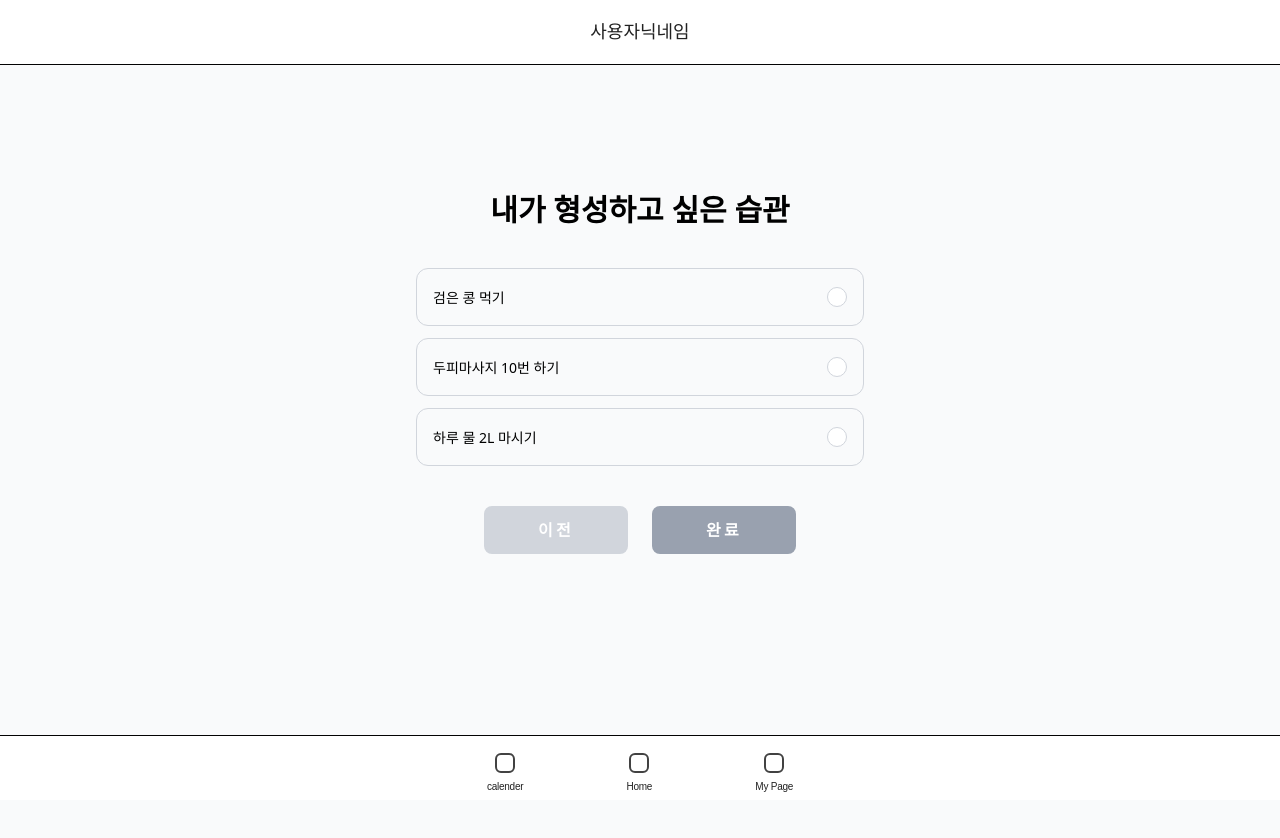
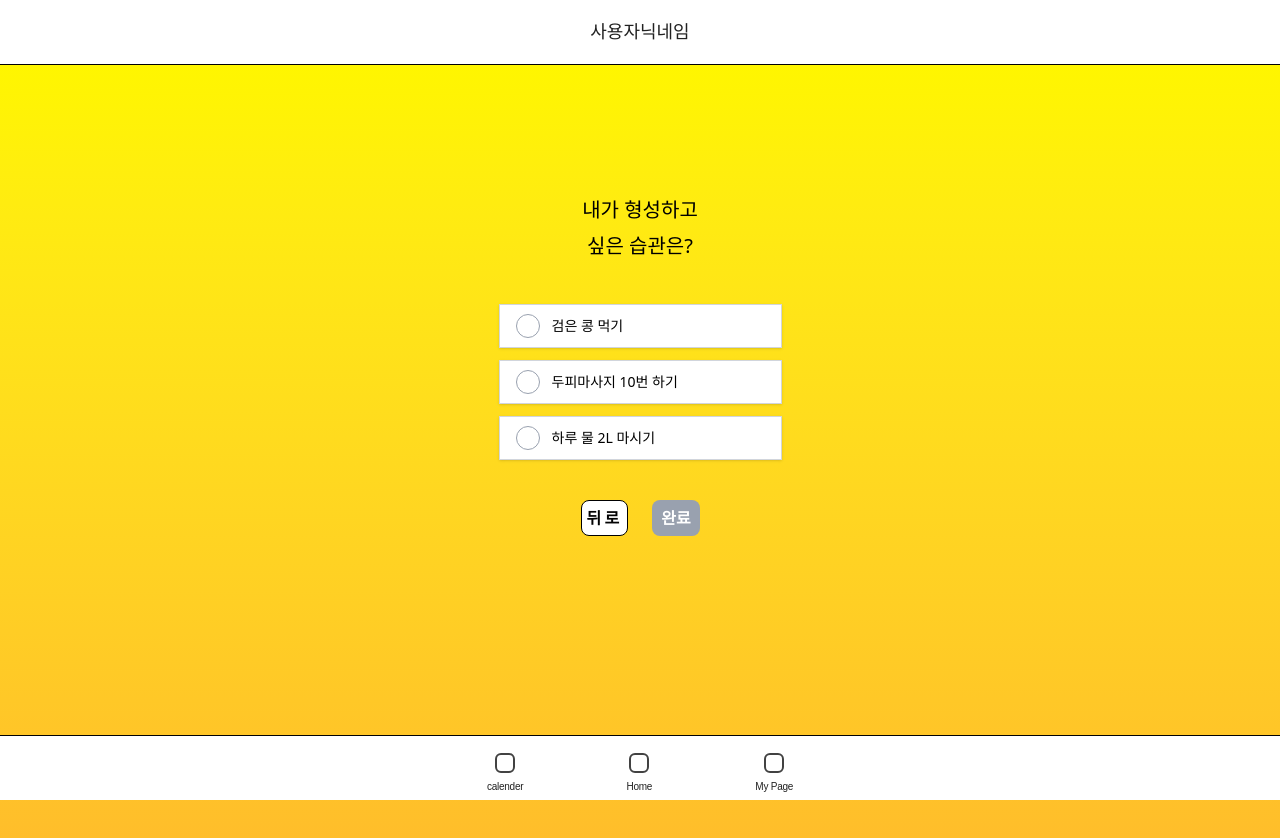
Before and after one commit to sinchon-oneTrillion/Frontend, a React (Vite) app: page /onboarding/select in a window 1280 px wide. Shown: the top 838 px of the page. Built offline with nearby package versions, Linux system fonts and the light colour scheme.

Commit message:
feat: onboarding 디자인 수정

```diff
--- /dev/null
+++ b/src/apis/cards.js
@@ -0,0 +1,42 @@
+// src/apis/cards.js
+import client from './client';
+
+const rethrow = (label, err) => {
+  console.groupCollapsed(`%c[API ERR] ${label}`, 'color:#ef4444');
+  console.log('✗ message:', err?.message);
+  console.log('✗ response.status:', err?.response?.status);
+  console.log('✗ response.data:', err?.response?.data);
+  console.groupEnd();
+  throw new Error(
+    err?.response?.data?.message || err?.message || 'Request failed'
+  );
+};
+
+/** 카드 초기 리스트 선택
+ * POST /api/cards/choice/{nickname}
+ * body: { cards: string[] }
+ * res:  { httpStatus: "CREATED", card_count: number }
+ */
+export const chooseInitialCards = async (nickname, cards = []) => {
+  if (!nickname) throw new Error('닉네임이 필요합니다');
+  const url = `/api/cards/choice/${encodeURIComponent(nickname)}`;
+  const body = { cards };
+
+  console.groupCollapsed('%c[API REQ] chooseInitialCards', 'color:#0ea5e9');
+  console.log('→ url:', url);
+  console.log('→ body:', body);
+  console.groupEnd();
+
+  try {
+    const { data, status } = await client.post(url, body);
+
+    console.groupCollapsed('%c[API RES] chooseInitialCards', 'color:#22c55e');
+    console.log('✓ status:', status);
+    console.log('✓ data:', data); // { httpStatus, card_count }
+    console.groupEnd();
+
+    return data;
+  } catch (err) {
+    rethrow('chooseInitialCards', err);
+  }
+};
--- a/src/pages/Mypage.jsx
+++ b/src/pages/Mypage.jsx
@@ -15,16 +15,15 @@ const normalize = (s) => (s || '').replace(/\s+/g, '').trim();
 export default function Mypage() {
   const nicknameParam = localStorage.getItem('onboarding_nickname') || '';
 
-  const [nickname, setNickname] = useState(''); // 서버 닉네임 (없으면 빈문자)
-  const [origCards, setOrigCards] = useState([]); // 서버 원본(활성)
-  const [selected, setSelected] = useState([]); // 현재 UI 선택(토글)
+  const [nickname, setNickname] = useState('');
+  const [origCards, setOrigCards] = useState([]);
+  const [selected, setSelected] = useState([]);
   const [loading, setLoading] = useState(true);
   const [saving, setSaving] = useState(false);
-  const [errorMsg, setErrorMsg] = useState(''); // 에러 메시지(화면은 계속 렌더)
+  const [errorMsg, setErrorMsg] = useState(''); // 화면에는 표시하지 않지만 내부적으로만 사용
 
-  // ------- 초기 조회 -------
+  // 초기 조회
   useEffect(() => {
-    // 닉네임 자체가 없으면 API 호출 안 하고 UI만 렌더
     if (!nicknameParam) {
       setErrorMsg('닉네임 정보를 찾을 수 없어 임시로 [-]로 표시합니다.');
       setNickname('');
@@ -37,7 +36,7 @@ export default function Mypage() {
     (async () => {
       try {
         setLoading(true);
-        const data = await getMypage(nicknameParam); // 콘솔로그는 api 레이어에서 출력
+        const data = await getMypage(nicknameParam);
         setNickname(data?.nickname || '');
 
         const serverCards = Array.isArray(data?.cards) ? data.cards : [];
@@ -48,12 +47,10 @@ export default function Mypage() {
 
         setOrigCards(initSelected);
         setSelected(initSelected);
-        setErrorMsg(''); // 성공 시 에러 배너 제거
+        setErrorMsg('');
       } catch (e) {
-        // 실패해도 화면은 계속 보여줌
-        setErrorMsg(
-          e?.message || '마이페이지 조회 실패. 닉네임을 [-]로 표시합니다.'
-        );
+        // 실패해도 화면은 계속 렌더. 배너는 안 보임.
+        setErrorMsg(e?.message || '마이페이지 조회 실패.');
         setNickname('');
         setOrigCards([]);
         setSelected([]);
@@ -63,7 +60,7 @@ export default function Mypage() {
     })();
   }, [nicknameParam]);
 
-  // ------- 비교/토글 -------
+  // 비교/토글
   const selectedSet = useMemo(() => new Set(selected), [selected]);
   const origSet = useMemo(() => new Set(origCards), [origCards]);
 
@@ -82,11 +79,10 @@ export default function Mypage() {
       s.includes(label) ? s.filter((x) => x !== label) : [...s, label]
     );
 
-  // ------- 저장(수정 반영) -------
+  // 저장
   const save = async () => {
     if (saving) return;
 
-    // 닉네임이 없으면 저장 불가 (UI는 보이되, 저장 시 안내)
     if (!nicknameParam) {
       alert(
         '닉네임 정보가 없어 저장할 수 없습니다. 로그인/회원가입을 진행해 주세요.'
@@ -108,7 +104,7 @@ export default function Mypage() {
       console.log('remove_cards:', removeCards);
       console.groupEnd();
 
-      const data = await patchMypage(nicknameParam, addCards, removeCards); // 콘솔로그는 api 레이어에서 출력
+      const data = await patchMypage(nicknameParam, addCards, removeCards);
 
       const serverCards = Array.isArray(data?.cards) ? data.cards : [];
       const normalizedSet = new Set(serverCards.map(normalize));
@@ -127,7 +123,6 @@ export default function Mypage() {
     }
   };
 
-  // ------- UI -------
   if (loading) {
     return (
       <Container className="max-w-[720px] mx-auto">
@@ -138,23 +133,17 @@ export default function Mypage() {
 
   return (
     <Container className="max-w-[720px] mx-auto !pt-16 md:!pt-20">
-      에러/안내 배너 (있을 때만 표시)
-      {errorMsg && (
-        <div className="mb-4 rounded-md bg-yellow-50 text-yellow-800 px-3 py-2 text-sm">
-          {errorMsg}
-        </div>
-      )}
       <section className="-mt-2 mb-8">
         <h2 className="mb-2 text-base text-gray-700">닉네임</h2>
         <div className="text-[20px] font-light tracking-[0.25em] uppercase text-gray-400">
           {nickname && nickname.trim() ? nickname : '로그인을 해주세요'}
         </div>
       </section>
-      {/* 제목 */}
+
       <h3 className="mb-6 text-[18px] font-semibold whitespace-nowrap">
         내가 형성하고 싶은 습관 <span className="text-red-500">[수정하기]</span>
       </h3>
-      {/* 카드 리스트 */}
+
       <ul className="space-y-4">
         {ALL_CARDS.map((label) => {
           const active = selectedSet.has(label);
@@ -175,6 +164,7 @@ export default function Mypage() {
           );
         })}
       </ul>
+
       <div className="mt-12 flex items-center justify-center">
         <button
           type="button"
--- a/src/pages/Splash.jsx
+++ b/src/pages/Splash.jsx
@@ -16,7 +16,7 @@ export default function Splash({ next = '/onboarding', duration = 2000 }) {
   }, [navigate, next, duration]);
 
   return (
-    <div className="fixed inset-0 z-[1000] flex items-center justify-center bg-white">
+    <div className="fixed inset-0 z-[1000] flex items-center justify-center bg-[#FFF600]">
       <img src={logo} alt="saechi" className="w-90 h-90" />
     </div>
   );
--- a/src/pages/onboarding/Landing.jsx
+++ b/src/pages/onboarding/Landing.jsx
@@ -9,7 +9,8 @@ export default function Landing() {
       <div className="flex items-center justify-center gap-4 mt-[30vh]">
         <button
           onClick={() => navigate('/onboarding/login')}
-          className="h-12 w-28 rounded-lg bg-gray-300 text-white font-semibold"
+          className="h-12 w-28 rounded-lg bg-white text-[#020202] font-semibold border border-blakc
+          "
         >
           로그인
         </button>
--- a/src/pages/onboarding/SelectView.jsx
+++ b/src/pages/onboarding/SelectView.jsx
@@ -2,6 +2,7 @@
 import { useState } from 'react';
 import { useNavigate } from 'react-router-dom';
 import Container from '../../shared/components/layouts/Container';
+import { chooseInitialCards } from '../../apis/cards';
 
 const OPTIONS = [
   { id: 'a', label: '검은 콩 먹기' },
@@ -14,61 +15,86 @@ export default function SelectView() {
   const [selected, setSelected] = useState(
     JSON.parse(localStorage.getItem('onboarding_choices') || '[]')
   );
+  const [saving, setSaving] = useState(false);
 
   const toggle = (label) =>
     setSelected((s) =>
       s.includes(label) ? s.filter((x) => x !== label) : [...s, label]
     );
 
-  function saveAndGo() {
-    localStorage.setItem('onboarding_choices', JSON.stringify(selected));
-    navigate('/home');
+  async function saveAndGo() {
+    if (!selected.length || saving) return;
+
+    const nickname = localStorage.getItem('onboarding_nickname') || '';
+    if (!nickname) {
+      alert('닉네임 정보가 없습니다. 로그인/회원가입 후 진행해 주세요.');
+      navigate('/onboarding');
+      return;
+    }
+
+    try {
+      setSaving(true);
+      // 선택값 서버 반영이 필요하면 유지
+      await chooseInitialCards(nickname, selected);
+      localStorage.setItem('onboarding_choices', JSON.stringify(selected));
+      navigate('/home');
+    } catch (e) {
+      alert(e?.message || '저장 중 오류가 발생했습니다.');
+    } finally {
+      setSaving(false);
+    }
   }
 
   return (
-    <Container>
-      <h1 className="mb-10 text-center text-[30px] leading-[36px] font-semibold">
-        내가 형성하고 싶은 습관
+    <Container className="max-w-[375px] mx-auto">
+      <h1 className="mb-10 text-center text-[20px] leading-[36px] font-medium">
+        내가 형성하고 싶은 습관은?
       </h1>
 
-      <ul className="grid grid-cols-1 gap-3 max-w-md mx-auto">
+      <ul className="grid grid-cols-1 gap-3 max-w-md mx-auto place-items-center">
         {OPTIONS.map((o) => {
           const active = selected.includes(o.label);
           return (
             <li
               key={o.id}
               onClick={() => toggle(o.label)}
-              className={`relative w-full cursor-pointer rounded-xl border p-4 transition
-                ${active ? 'border-black bg-black/5' : 'border-gray-300 hover:bg-gray-50'}`}
+              className={`flex w-[283px] h-[44px] items-center  border p-4 cursor-pointer transition
+                          bg-white shadow-sm
+                          ${active ? 'border-black/70' : 'border-gray-300 hover:bg-gray-50'}`}
             >
-              <span className="text-sm pr-10">{o.label}</span>
               <span
                 aria-hidden
-                className={`absolute right-4 top-1/2 -translate-y-1/2 h-5 w-5 rounded-full border
-                  ${active ? 'border-black bg-black' : 'border-gray-300 bg-white'}`}
-              />
+                className={`mr-3 inline-flex h-6 w-6 items-center justify-center rounded-full border
+                            ${active ? 'border-black' : 'border-gray-400'}`}
+              >
+                {active && <span className="h-3 w-3 rounded-full bg-black" />}
+              </span>
+
+              <span className="text-sm">{o.label}</span>
             </li>
           );
         })}
       </ul>
 
       <div className="mt-10 flex items-center justify-center gap-6">
-        <a
-          href="/onboarding"
-          className="h-12 w-36 rounded-lg bg-gray-300 text-white uppercase tracking-[0.2em] font-semibold flex items-center justify-center"
+        <button
+          type="button"
+          onClick={() => navigate('/onboarding')}
+          className="h-[36px] w-[85px] rounded-lg bg-white text-[#020202] uppercase tracking-[0.2em] font-semibold border border-black"
         >
-          이전
-        </a>
+          뒤로
+        </button>
+
         <button
           onClick={saveAndGo}
-          disabled={!selected.length}
-          className={`h-12 w-36 rounded-lg text-white uppercase tracking-[0.2em] font-semibold ${
-            selected.length
+          disabled={!selected.length || saving}
+          className={`h-[36px] w-[85px] rounded-lg bg-black text-white font-semibold ${
+            selected.length && !saving
               ? 'bg-black hover:opacity-90'
               : 'bg-gray-400 cursor-not-allowed'
           }`}
         >
-          완료
+          {saving ? '저장 중…' : '완료'}
         </button>
       </div>
     </Container>
--- a/src/shared/components/layouts/Container.jsx
+++ b/src/shared/components/layouts/Container.jsx
@@ -1,6 +1,17 @@
-export default function Container({ children, className = '' }) {
+// src/shared/components/layouts/Container.jsx
+import { useLocation } from 'react-router-dom';
+
+export default function Container({ children, className = '', bgClassName }) {
+  const { pathname } = useLocation();
+
+  const autoBg = pathname.startsWith('/onboarding')
+    ? 'bg-gradient-to-b from-[#FFF600] to-[#FFBC2B]'
+    : 'bg-gray-50';
+
+  const bg = bgClassName ?? autoBg;
+
   return (
-    <div className="min-h-screen bg-gray-50">
+    <div className={`min-h-screen ${bg}`}>
       <div
         className={`px-4 sm:px-6 md:px-12 lg:px-20 xl:px-32 py-6 pt-32 ${className}`}
       >
--- a/src/shared/components/layouts/auth/NicknameForm.jsx
+++ b/src/shared/components/layouts/auth/NicknameForm.jsx
@@ -31,7 +31,7 @@ export default function NicknameForm({ mode = 'signup' }) {
   const [loading, setLoading] = useState(false);
   const uuid = useMemo(() => getUUID(), []);
 
-  const title = mode === 'signup' ? '닉네임으로 회원가입' : '닉네임으로 로그인';
+  const title = mode === 'signup' ? '회원가입' : '로그인';
   const buttonText = mode === 'signup' ? '회원가입' : '로그인';
 
   async function handleSubmit(e) {
@@ -95,14 +95,14 @@ export default function NicknameForm({ mode = 'signup' }) {
           <button
             type="button"
             onClick={() => navigate('/onboarding')}
-            className="h-12 w-36 rounded-lg bg-gray-300 text-white uppercase tracking-[0.2em] font-semibold"
+            className="h-[36px] w-[85px] rounded-lg bg-white text-[#020202] uppercase tracking-[0.2em] font-semibold border border-black"
           >
             뒤로
           </button>
           <button
             type="submit"
             disabled={!!error || nickname.trim().length < 2 || loading}
-            className={`h-12 w-36 rounded-lg text-white uppercase tracking-[0.2em] font-semibold ${
+            className={`h-[36px] w-[85px] rounded-lg bg-[#020202] text-white uppercase tracking-[0.2em] font-semibold ${
               !error && nickname.trim().length >= 2 && !loading
                 ? 'bg-black hover:opacity-90'
                 : 'bg-gray-400 cursor-not-allowed'
```
Also changed, not shown: src/assets/logo.svg.
